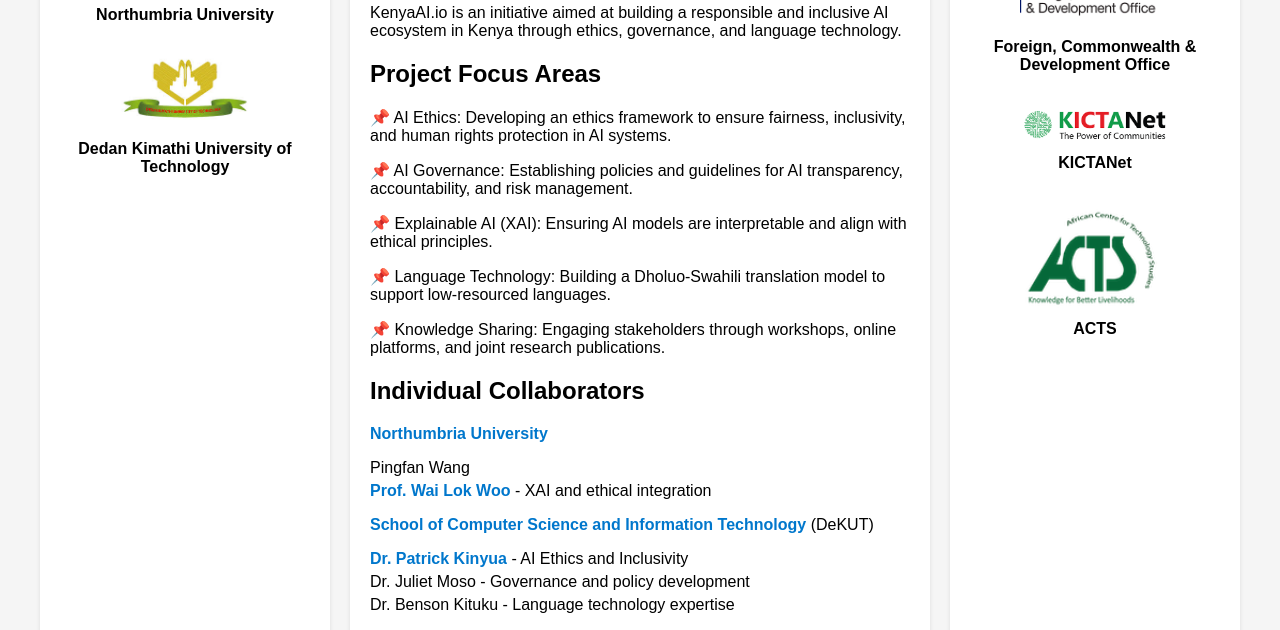
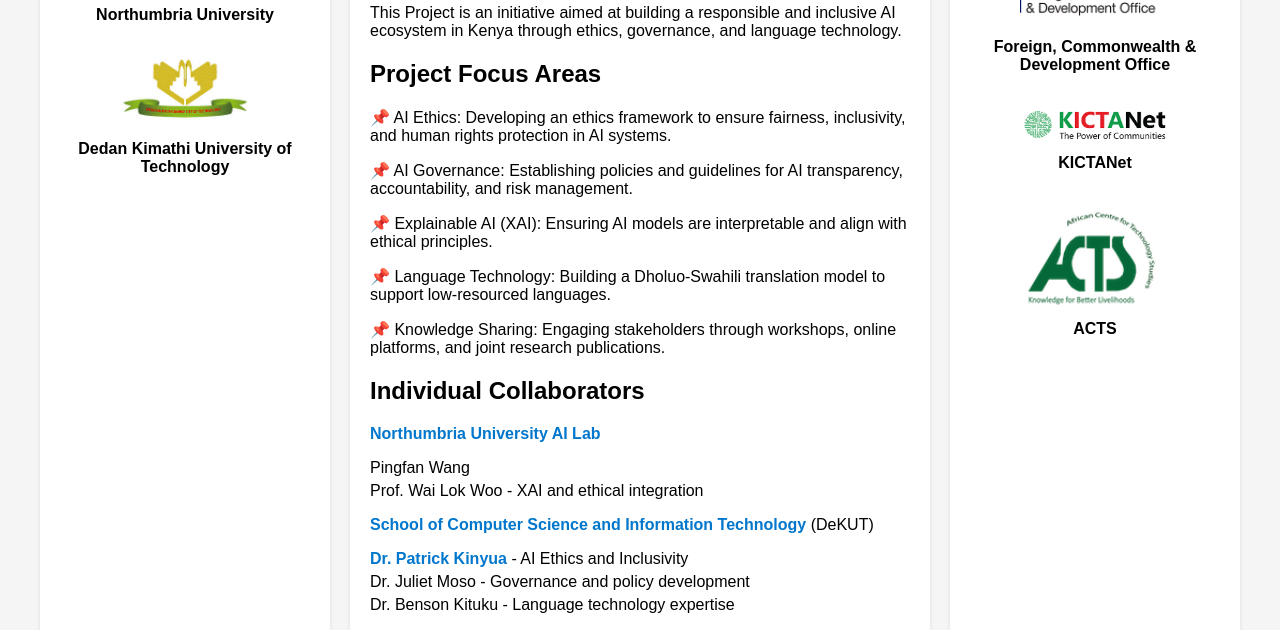
Before and after one commit to kinyuagikunda/KenyaAI.io, a plain HTML site: page index.html in a window 1280 px wide. Shown: the part 153-783 px from the top of the page. Drawn offline with Linux system fonts and the light colour scheme.

Commit message:
updated entire layout

```diff
--- a/index.html
+++ b/index.html
@@ -3,7 +3,7 @@
 <head>
     <meta charset="UTF-8">
     <meta name="viewport" content="width=device-width, initial-scale=1.0">
-    <title>KenyaAI.io - Strengthening Kenya’s AI Ecosystem</title>
+    <title>Strengthening Kenya’s AI Ecosystem</title>
     <link rel="stylesheet" href="styles.css">
 </head>
 <body>
@@ -25,7 +25,7 @@
 
         <div class="middle-column">
             <h1>Strengthening Kenya’s AI Ecosystem</h1>
-            <p><span class="highlight">KenyaAI.io</span> is an initiative aimed at building a responsible and inclusive AI ecosystem in Kenya through ethics, governance, and language technology.</p>
+            <p><span class="highlight">This Project</span> is an initiative aimed at building a responsible and inclusive AI ecosystem in Kenya through ethics, governance, and language technology.</p>
 
             <h2>Project Focus Areas</h2>
             <p><span class="highlight">📌 AI Ethics:</span> Developing an ethics framework to ensure fairness, inclusivity, and human rights protection in AI systems.</p>
@@ -35,10 +35,10 @@
             <p><span class="highlight">📌 Knowledge Sharing:</span> Engaging stakeholders through workshops, online platforms, and joint research publications.</p>
 
             <h2>Individual Collaborators</h2>
-            <p><a href="https://www.northumbria.ac.uk/about-us/academic-departments/computer-and-information-sciences/research/data-science-and-artificial-intelligence/" target="_blank">Northumbria University</a></p>
+            <p><a href="https://www.northumbria.ac.uk/about-us/academic-departments/computer-and-information-sciences/research/data-science-and-artificial-intelligence/" target="_blank">Northumbria University AI Lab</a></p>
             <ul>
                 <li>Pingfan Wang</li>
-                <li><a href="mailto:wailok.woo@northumbria.ac.uk">Prof. Wai Lok Woo</a> - XAI and ethical integration</li>
+                <li>Prof. Wai Lok Woo</a> - XAI and ethical integration</li>
             </ul>
 
             <p><a href="https://csit.dkut.ac.ke/" target="_blank">School of Computer Science and Information Technology</a> (DeKUT)</p>
```
